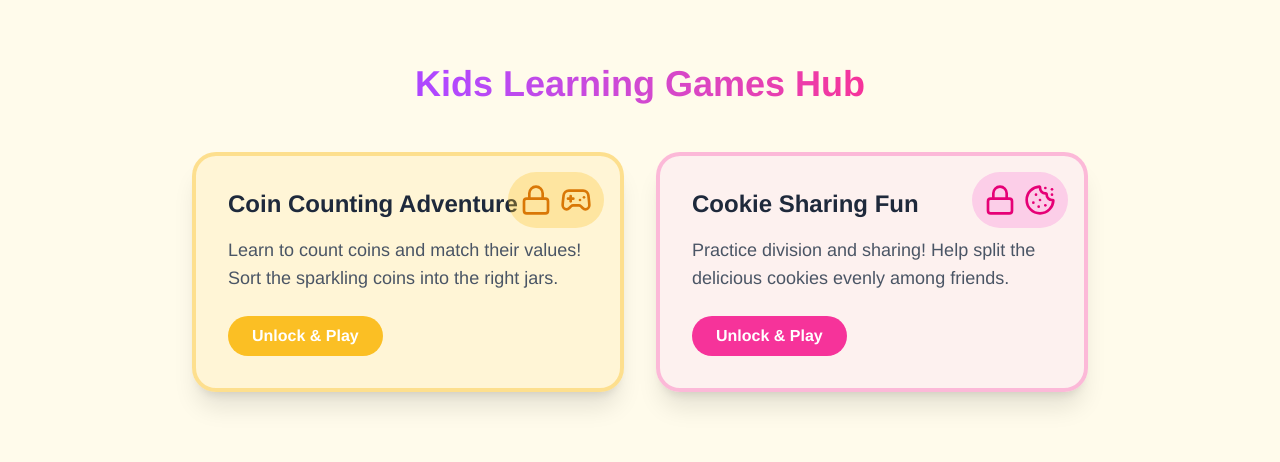
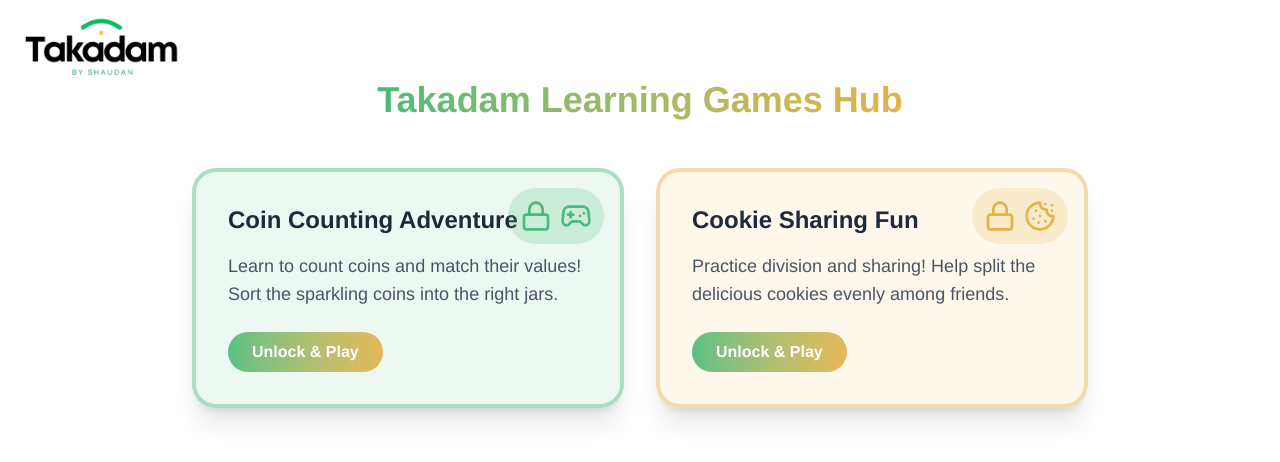
Before and after one commit to testuser-xyz/takadam-games, a React (Vite) app: page / in a window 1280 px wide. Shown: the top 462 px of the page. Built offline with nearby package versions, Linux system fonts and the light colour scheme.

Commit message:
updated theme

```diff
--- a/src/App.tsx
+++ b/src/App.tsx
@@ -2,6 +2,7 @@
 import { Gamepad2, Cookie, ArrowLeft, Lock } from 'lucide-react';
 import CoinCountingApp from './games/CoinCounting/CoinCountingApp';
 import CookieSharingApp from './games/CookieSharing/CookieSharingApp';
+import takadamLogo from './assets/takadam-logo.png';
 
 function BackButton() {
   const navigate = useNavigate();
@@ -28,42 +29,43 @@
   };
 
   return (
-    <div className="min-h-screen bg-[#FFFBEB] p-8 flex flex-col items-center">
-      <h1 className="text-4xl font-bold bg-gradient-to-r from-purple-500 to-pink-500 bg-clip-text text-transparent mb-12 mt-8 text-center">
-        Kids Learning Games Hub
+    <div className="min-h-screen bg-white p-8 flex flex-col items-center relative">
+      <img src={takadamLogo} alt="Takadam Logo" className="absolute top-4 left-4 h-16 object-contain" />
+      <h1 className="text-4xl font-bold bg-gradient-to-r from-[#47BB7B] to-[#E4B347] bg-clip-text text-transparent mb-12 mt-12 text-center">
+        Takadam Learning Games Hub
       </h1>
 
       <div className="grid grid-cols-1 md:grid-cols-2 gap-8 max-w-4xl w-full">
         <div
           onClick={() => handleGameClick('/coin-counting')}
-          className="group relative bg-[#FBBF24]/10 rounded-3xl p-8 shadow-xl hover:shadow-2xl hover:bg-[#FBBF24]/20 transition-all duration-300 transform hover:-translate-y-2 border-4 border-[#FBBF24]/40 cursor-pointer"
+          className="group relative bg-[#47BB7B]/10 rounded-3xl p-8 shadow-xl hover:shadow-2xl hover:bg-[#47BB7B]/20 transition-all duration-300 transform hover:-translate-y-2 border-4 border-[#47BB7B]/40 cursor-pointer"
         >
-          <div className="absolute top-4 right-4 bg-[#FBBF24]/30 p-3 rounded-full flex gap-2">
-            <Lock className="w-8 h-8 text-[#D97706]" />
-            <Gamepad2 className="w-8 h-8 text-[#D97706]" />
+          <div className="absolute top-4 right-4 bg-[#47BB7B]/20 p-3 rounded-full flex gap-2">
+            <Lock className="w-8 h-8 text-[#47BB7B]" />
+            <Gamepad2 className="w-8 h-8 text-[#47BB7B]" />
           </div>
           <h2 className="text-2xl font-bold text-[#1E293B] mb-4">Coin Counting Adventure</h2>
           <p className="text-gray-600 mb-6 text-lg">
             Learn to count coins and match their values! Sort the sparkling coins into the right jars.
           </p>
-          <div className="inline-block bg-[#FBBF24] text-white font-bold py-2 px-6 rounded-full group-hover:bg-[#F59E0B] transition-colors">
+          <div className="inline-block bg-gradient-to-r from-[#47BB7B] to-[#E4B347] text-white font-bold py-2 px-6 rounded-full opacity-90 group-hover:opacity-100 transition-opacity">
             Unlock & Play
           </div>
         </div>
 
         <div
           onClick={() => handleGameClick('/cookie-sharing')}
-          className="group relative bg-pink-100/50 rounded-3xl p-8 shadow-xl hover:shadow-2xl hover:bg-pink-100 transition-all duration-300 transform hover:-translate-y-2 border-4 border-pink-400/40 cursor-pointer"
+          className="group relative bg-[#E4B347]/10 rounded-3xl p-8 shadow-xl hover:shadow-2xl hover:bg-[#E4B347]/20 transition-all duration-300 transform hover:-translate-y-2 border-4 border-[#E4B347]/40 cursor-pointer"
         >
-          <div className="absolute top-4 right-4 bg-pink-200 p-3 rounded-full flex gap-2">
-            <Lock className="w-8 h-8 text-pink-600" />
-            <Cookie className="w-8 h-8 text-pink-600" />
+          <div className="absolute top-4 right-4 bg-[#E4B347]/20 p-3 rounded-full flex gap-2">
+            <Lock className="w-8 h-8 text-[#E4B347]" />
+            <Cookie className="w-8 h-8 text-[#E4B347]" />
           </div>
           <h2 className="text-2xl font-bold text-[#1E293B] mb-4">Cookie Sharing Fun</h2>
           <p className="text-gray-600 mb-6 text-lg">
             Practice division and sharing! Help split the delicious cookies evenly among friends.
           </p>
-          <div className="inline-block bg-pink-500 text-white font-bold py-2 px-6 rounded-full group-hover:bg-pink-600 transition-colors">
+          <div className="inline-block bg-gradient-to-r from-[#47BB7B] to-[#E4B347] text-white font-bold py-2 px-6 rounded-full opacity-90 group-hover:opacity-100 transition-opacity">
             Unlock & Play
           </div>
         </div>
--- a/src/index.css
+++ b/src/index.css
@@ -5,9 +5,9 @@
 }
 
 :root {
-  --bg: #FFFBEB;
+  --bg: #FFFFFF;
   --text: #1E293B;
-  --accent: #7C3AED;
+  --accent: #47BB7B;
   --coin: #FBBF24;
   --jar-red: #F87171;
   --jar-blue: #60A5FA;
```
Also changed, not shown: src/assets/takadam-logo.png (added).
